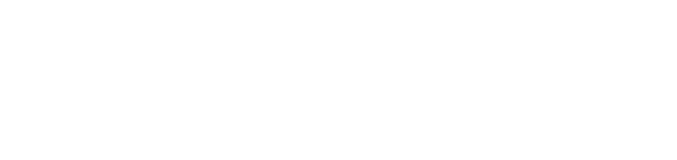
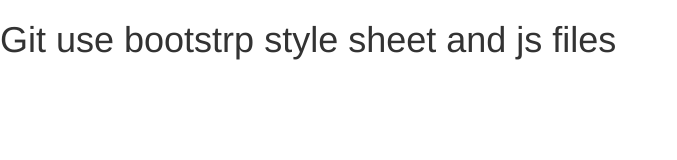
Before and after one commit to Michael2013518/mc_project, a plain HTML site: page index.html in a window 1280 px wide. Shown: the whole page, without its empty margins (0-677 px from the left). Drawn offline with Linux system fonts and the light colour scheme.

Commit message:
添加index.html样式、脚本文件

```diff
--- a/index.html
+++ b/index.html
@@ -2,9 +2,12 @@
 <html lang="en">
 <head>
     <meta charset="UTF-8">
+    <meta name="viewport" content="width=device-width, user-scalable=no, initial-scale=1.0, maximum-scale=1.0, minimum-scale=1.0">
+    <link rel="stylesheet" href="css/bootstrap.min.css">
+    <script src="js/bootstrap.min.js"></script>
     <title>Hello Git</title>
 </head>
 <body>
-
+    <h1>Git use bootstrp style sheet and js files</h1>
 </body>
 </html>
```
